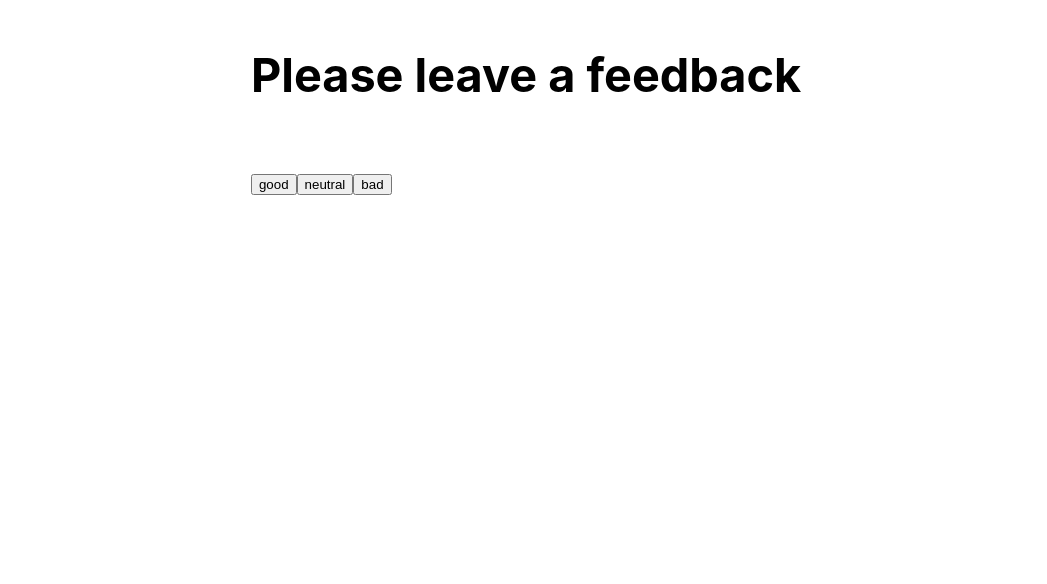
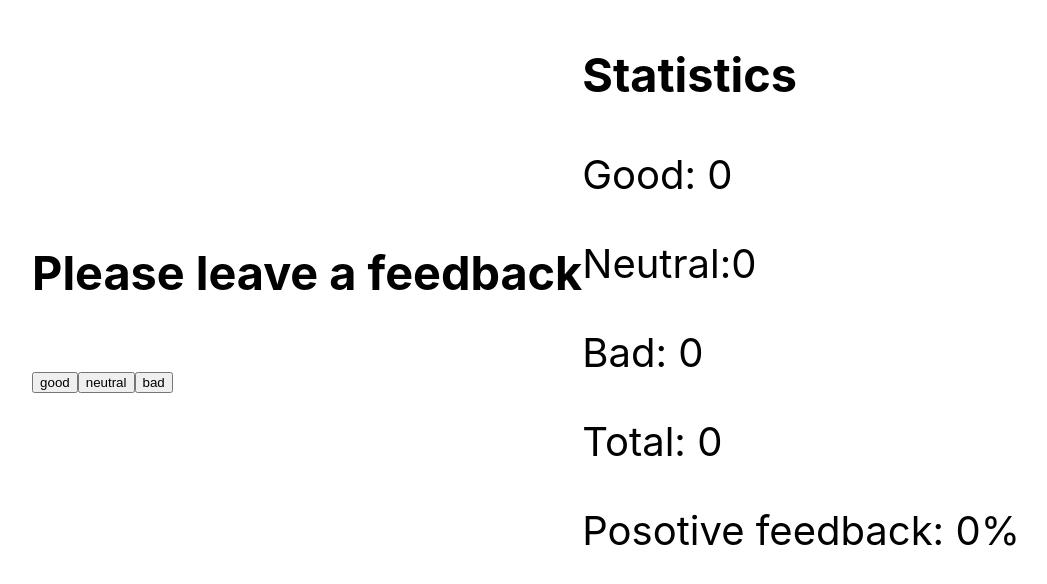
Before and after one commit to jokerav/goit-react-hw-02-feedback, a React (Create React App) app: page / in a window 1280 px wide. Shown: the top 584 px of the page, without its empty margins (114-1161 px from the left). Built offline with nearby package versions, Linux system fonts and the light colour scheme.

Commit message:
Statistics

```diff
--- a/src/components/App.jsx
+++ b/src/components/App.jsx
@@ -1,6 +1,7 @@
 import { Component } from 'react';
 import Section from './Section/section';
 import FeedbackOptions from './FeedbackOptions/FeedbackOptions';
+import Statistics from './Statistics/Statistics';
 export class App extends Component {
   static defaultProps = {
     good: 0,
@@ -17,8 +18,19 @@ export class App extends Component {
       [option]: prevState[option] + 1,
     }));
   };
+  countTotalFeedback = () => {
+    const { good, neutral, bad } = this.state;
+    return good + neutral + bad;
+  };
+  countPositiveFeedbackPercentage = () => {
+    const { good } = this.state;
+    if (this.countTotalFeedback() === 0) {
+      return 0;
+    } else return Math.round((good / this.countTotalFeedback()) * 100);
+  };
 
   render() {
+    const { good, neutral, bad } = this.state;
     return (
       <div
         style={{
@@ -36,6 +48,15 @@ export class App extends Component {
             onLeaveFeedback={this.leaveFeedback}
           ></FeedbackOptions>
         </Section>
+        <Section title="Statistics">
+          <Statistics
+            good={good}
+            neutral={neutral}
+            bad={bad}
+            total={this.countTotalFeedback()}
+            positivePercentage={this.countPositiveFeedbackPercentage()}
+          ></Statistics>
+        </Section>
       </div>
     );
   }
--- /dev/null
+++ b/src/components/Statistics/Statistics.jsx
@@ -0,0 +1,10 @@
+const Statistics = ({ good, neutral, bad, total, positivePercentage }) => (
+  <div>
+    <p>Good: {good}</p>
+    <p>Neutral:{neutral}</p>
+    <p>Bad: {bad}</p>
+    <p>Total: {total}</p>
+    <p>Posotive feedback: {positivePercentage}%</p>
+  </div>
+);
+export default Statistics;
```
